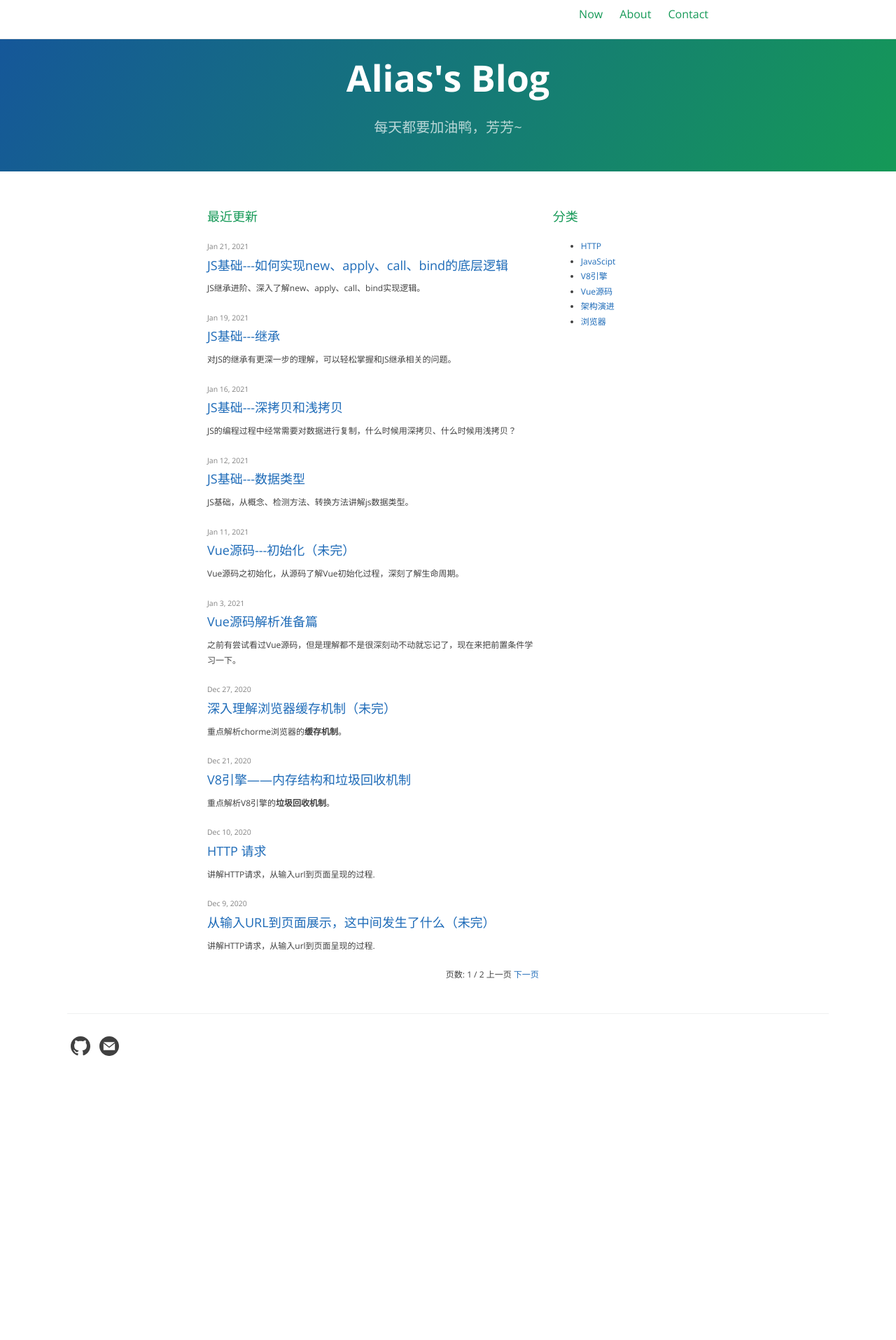
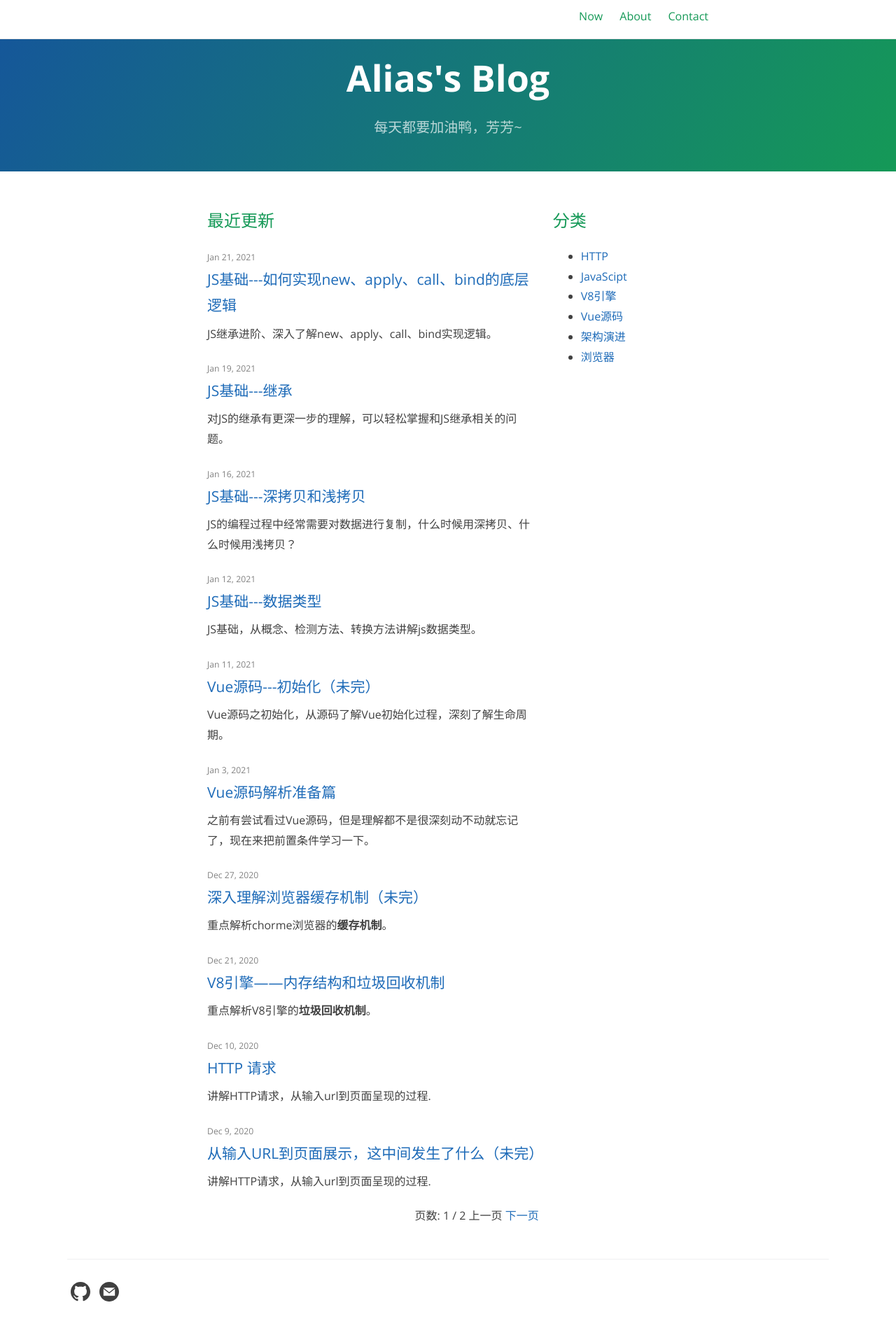
Before and after one commit to higwendolyn/Alias, a Jekyll site: the page built from index.html, in a window 1280 px wide. Shown: the whole page at 70% size. Built offline with Jekyll 4.4.1, drawn with Linux system fonts in a browser that asks for light colours; the list of posts is cut into pages by our own code; before the commit the page ends 1563 px from its top, so only the background shows below that.

Commit message:
修改样式

```diff
--- a/_sass/blog.scss
+++ b/_sass/blog.scss
@@ -2,7 +2,7 @@
 
 // Define defaults for each variable.
 
-$base-font-size:   12px !default;
+$base-font-size:   14px !default;
 $base-font-weight: 400 !default;
 $small-font-size:  $base-font-size * 0.875 !default;
 $base-line-height: 1.5 !default;
--- a/_sass/jekyll-theme-cayman-blog.scss
+++ b/_sass/jekyll-theme-cayman-blog.scss
@@ -190,7 +190,7 @@ a {
     max-width: 80rem;
     padding: 0 6rem 3rem 6rem;
     margin: 0 auto;
-    font-size: 12px;
+    font-size: 1rem;
     .artile-detail {
       padding-top: 3rem;
     }
@@ -209,7 +209,7 @@ a {
 
   @include medium {
     padding: 0 4rem 3rem 4rem;
-    font-size: 12px;
+    font-size: 1rem;
     .scroll-nav, .category-list {
       display: none;
     }
@@ -220,7 +220,7 @@ a {
 
   @include small {
     padding: 0 1rem 2rem 1rem;
-    font-size: 12px;
+    font-size: 1rem;
     .scroll-nav, .category-list {
       display: none;
     }
```
